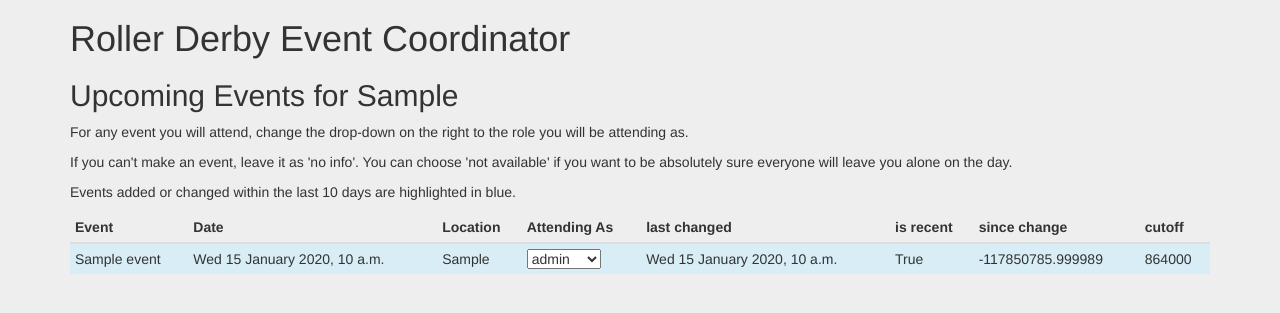
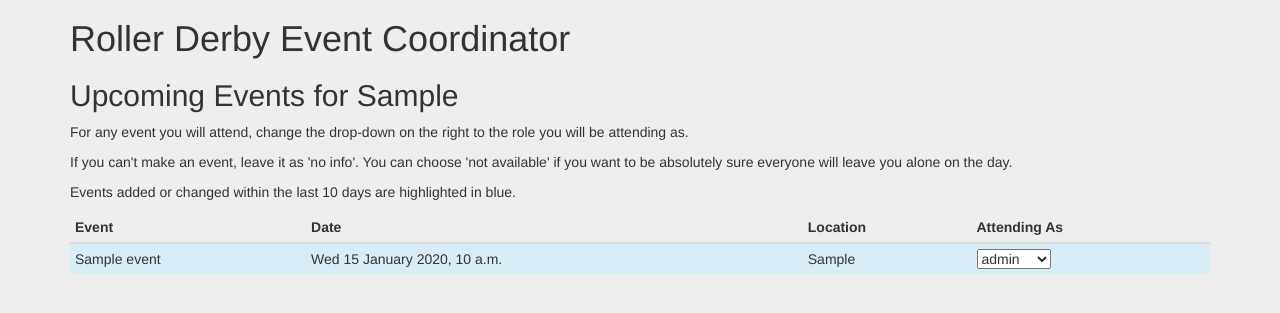
Before and after one commit to leepgent/rdec, a Django app: page / in a window 1280 px wide. Shown: the part 51-364 px from the top of the page. Run offline with Django 3.2, Linux system fonts and the light colour scheme; a user stored in the database is signed in; tables that the repository leaves empty hold one stand-in row (values such as "Sample post"); some libraries are stand-ins or nearby versions.

Commit message:
Now correctly converting config var to float from string. Removed debugging output.

```diff
--- a/rdec/templates/rdec/personaldashboard.html
+++ b/rdec/templates/rdec/personaldashboard.html
@@ -16,10 +16,6 @@
             <th>Date</th>
             <th>Location</th>
             <th>Attending As</th>
-            <th>last changed</th>
-            <th>is recent</th>
-            <th>since change</th>
-            <th>cutoff</th>
         </tr>
         </thead>
         <tbody>
@@ -45,10 +41,7 @@
             {% endfor %}
             </select>
         </td>
-        <td>{{ event_attendance.event.last_modified|date:"D d F Y, f a"  }}</td>
-        <td>{{ event_attendance.is_recent  }}</td>
-        <td>{{ event_attendance.elapsed  }}</td>
-        <td>{{ recency_cutoff_secs  }}</td>
+
         </tr>
     {% endfor %}
 
--- a/rdec/views.py
+++ b/rdec/views.py
@@ -28,7 +28,7 @@ def personal_dashboard(request):
     # for every future event:
     # show my attendance info
 
-    recency_cutoff_secs = settings.RECENT_EVENT_CUTOFF_DAYS * 24 * 60 * 60
+    recency_cutoff_secs = float(settings.RECENT_EVENT_CUTOFF_DAYS) * 24 * 60 * 60
 
     events = Event.objects.filter(date__gt=now).order_by('date')
     event_attendances = list()
```
